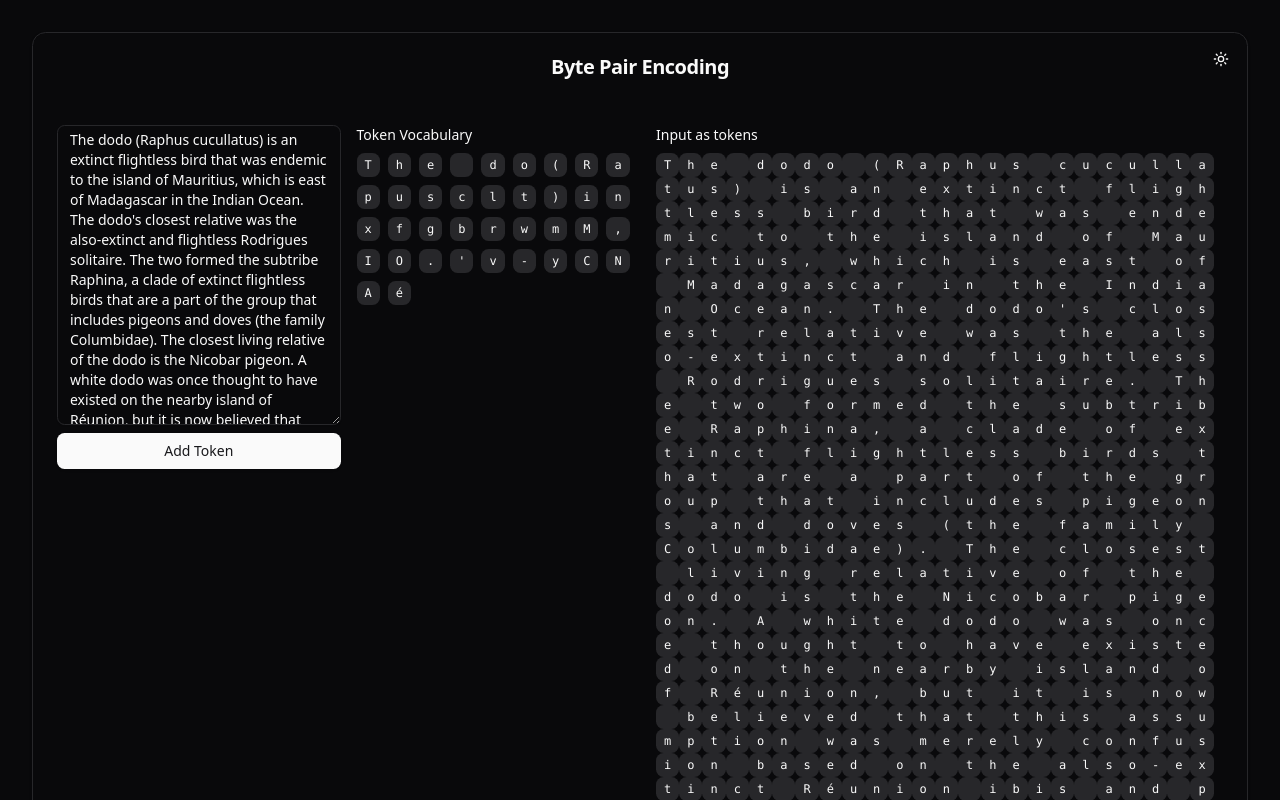
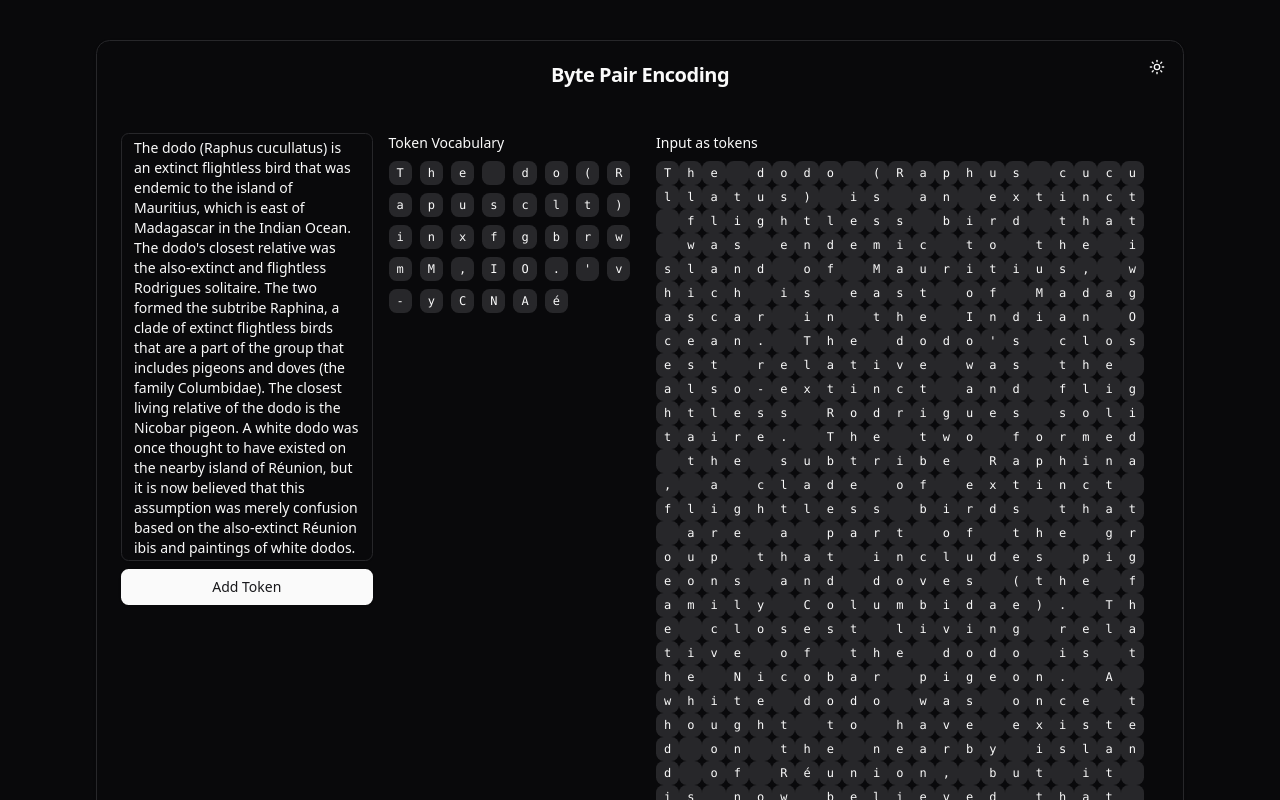
Before and after one commit to colecharb/byte-pair, a React (Vite) app: page / in a window 1280 px wide. Shown: the top 800 px of the page. Built offline with nearby package versions, Linux system fonts and the light colour scheme.

Commit message:
fix: makes layout more stable and respect screen width

```diff
--- a/src/App.tsx
+++ b/src/App.tsx
@@ -82,10 +82,10 @@ export function App() {
   };
 
   return (
-    <div className='container w-full p-8 text-center relative z-10'>
-      <Card className='bg-card backdrop-blur-sm border-muted'>
+    <div className='w-full mt-10 px-4 md:px-8 lg:px-16 xl:px-24 text-center relative z-10'>
+      <Card className='flex flex-col bg-card backdrop-blur-sm border-muted w-full max-w-[1500px] mx-auto'>
         <Button
-          className='absolute top-0 right-0 m-2'
+          className='absolute top-2 right-2'
           variant='ghost'
           size='icon'
           onClick={() => setIsDark(!isDark)}
@@ -96,9 +96,10 @@ export function App() {
           <CardTitle>Byte Pair Encoding</CardTitle>
         </CardHeader>
         <CardContent className='flex flex-col pt-6 gap-4'>
-          <div className='flex gap-4'>
+          <div className='flex flex-col lg:flex-row gap-4'>
             <div className='flex flex-col flex-1 gap-2 justify-start align-start flex-wrap'>
               <Input
+                autoResize
                 className='h-75'
                 placeholder='Add some text as a basis for your vocabulary.'
                 defaultValue={defaultInput}
```
